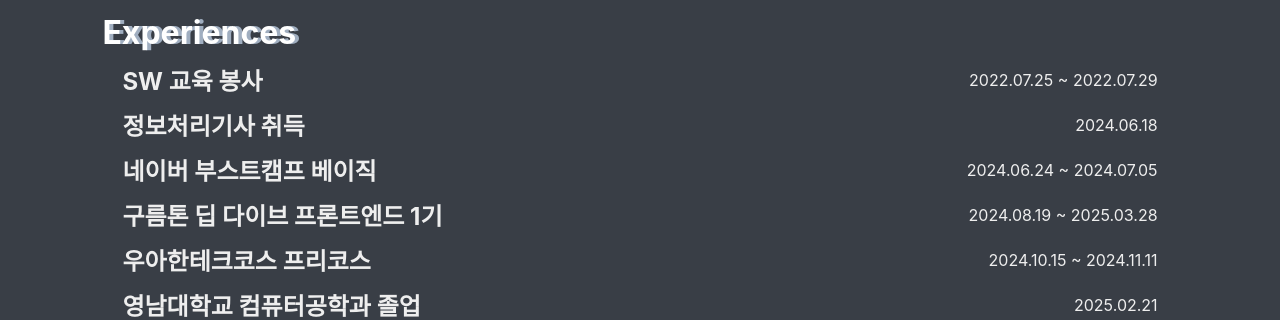
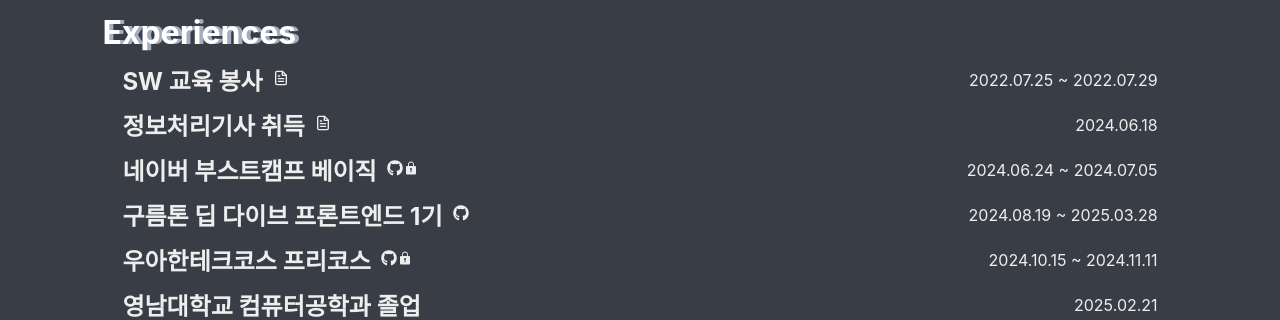
Before and after one commit to hjoo830/portfolio, a React (Create React App) app: page / in a window 1280 px wide. Shown: the part 1317-1637 px from the top of the page. Built offline with nearby package versions, Linux system fonts and the light colour scheme.

Commit message:
✨ Feat: Update experiences data structure in experiences.js

```diff
--- a/src/data/experiences.js
+++ b/src/data/experiences.js
@@ -1,11 +1,41 @@
+import swEduVolunteerImage from "../assets/sw교육봉사.jpeg";
+import informationProcessingEngineer from "../assets/정보처리기사.jpg";
+
 export const experiences = [
-  { title: "SW 교육 봉사", date: "2022.07.25 ~ 2022.07.29" },
-  { title: "정보처리기사 취득", date: "2024.06.18" },
-  { title: "네이버 부스트캠프 베이직", date: "2024.06.24 ~ 2024.07.05" },
+  {
+    title: "SW 교육 봉사",
+    date: "2022.07.25 ~ 2022.07.29",
+    type: "file",
+    imgSrc: swEduVolunteerImage,
+  },
+  {
+    title: "정보처리기사 취득",
+    date: "2024.06.18",
+    type: "file",
+    imgSrc: informationProcessingEngineer,
+  },
+  {
+    title: "네이버 부스트캠프 베이직",
+    date: "2024.06.24 ~ 2024.07.05",
+    type: "github",
+    link: "private",
+  },
   {
     title: "구름톤 딥 다이브 프론트엔드 1기",
     date: "2024.08.19 ~ 2025.03.28",
+    type: "github",
+    link: "https://github.com/hjoo830/9oormthon-DEEP-DIVE",
   },
-  { title: "우아한테크코스 프리코스", date: "2024.10.15 ~ 2024.11.11" },
-  { title: "영남대학교 컴퓨터공학과 졸업", date: "2025.02.21" },
+  {
+    title: "우아한테크코스 프리코스",
+    date: "2024.10.15 ~ 2024.11.11",
+    type: "github",
+    link: "private",
+  },
+  {
+    title: "영남대학교 컴퓨터공학과 졸업",
+    date: "2025.02.21",
+    type: "file",
+    imgSrc: "",
+  },
 ];
```
